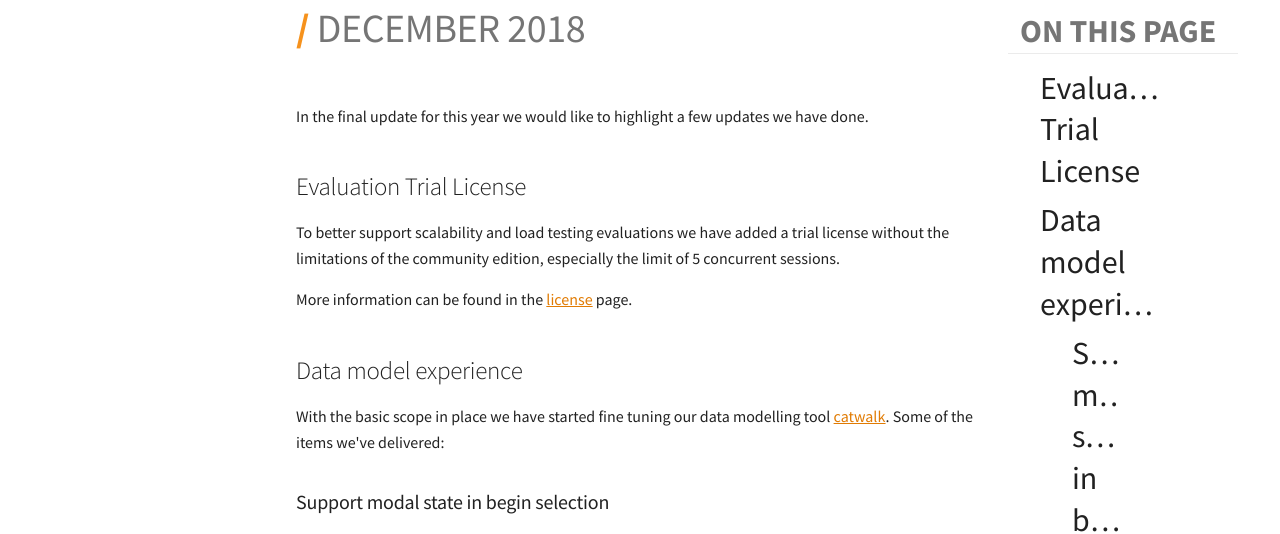
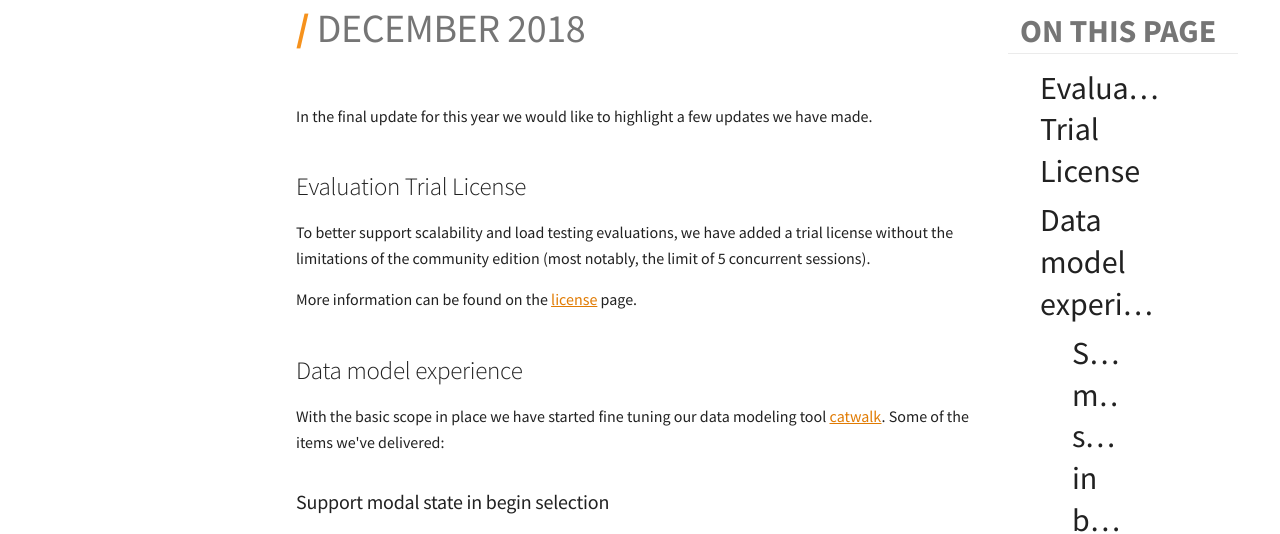
Before and after one commit to qlik-oss/core-website, an MkDocs documentation site: the page built from docs/updates/2018-12.md, in a window 1280 px wide and 1400 px high. Shown: the part 220-754 px from the top of the window. Built offline with MkDocs 1.6.1 and Material for MkDocs 9.7.7, drawn with Linux system fonts in a browser that asks for light colours; nearby versions of some CDN libraries; library files that are not in the unit come from our copies; comment, search, counter and statistics services are not loaded; some of the changed text lies outside the part shown.

Commit message:
Update 2018-12.md

```diff
--- a/docs/updates/2018-12.md
+++ b/docs/updates/2018-12.md
@@ -1,17 +1,17 @@
 # December 2018
 
-In the final update for this year we would like to highlight a few updates we have done.
+In the final update for this year we would like to highlight a few updates we have made.
 
 ## Evaluation Trial License
 
-To better support scalability and load testing evaluations we have added a trial license without the limitations of the
-community edition, especially the limit of 5 concurrent sessions.
+To better support scalability and load testing evaluations, we have added a trial license without the limitations of the
+community edition (most notably, the limit of 5 concurrent sessions).
 
-More information can be found in the [license](https://core.qlik.com/licensing/#2-evaluation-trial-license) page.
+More information can be found on the [license](https://core.qlik.com/licensing/#2-evaluation-trial-license) page.
 
 ## Data model experience
 
-With the basic scope in place we have started fine tuning our data modelling tool
+With the basic scope in place we have started fine tuning our data modeling tool
 [catwalk](https://github.com/qlik-oss/catwalk). Some of the items we've delivered:
 
 ### Support modal state in begin selection
```
Also changed, not shown: other parts of docs/updates/2018-12.md (+4 -4 lines).
